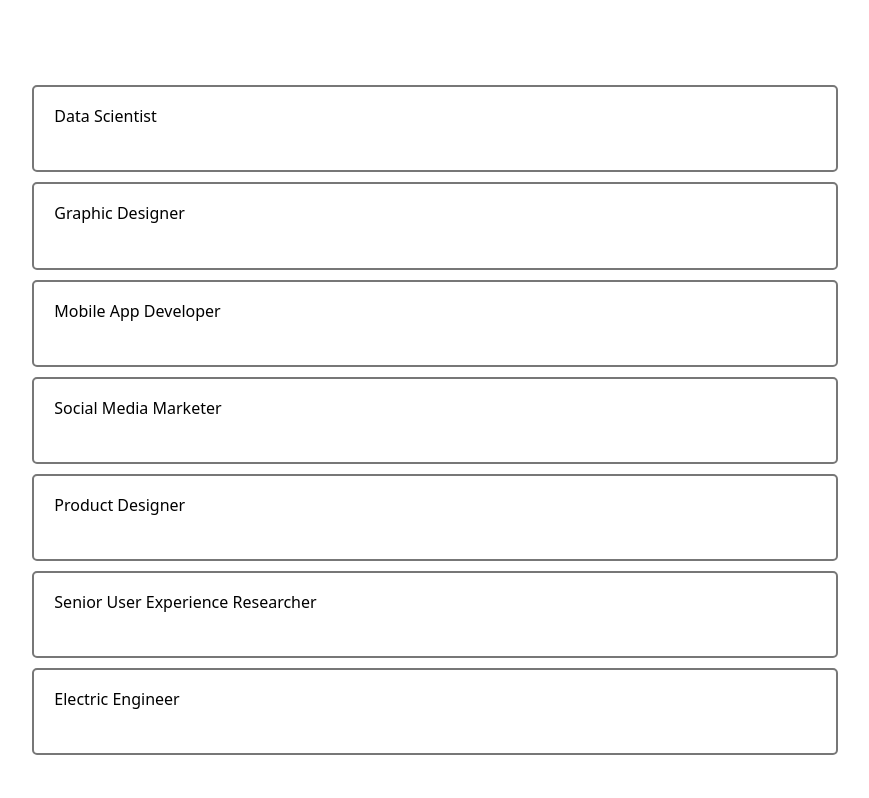
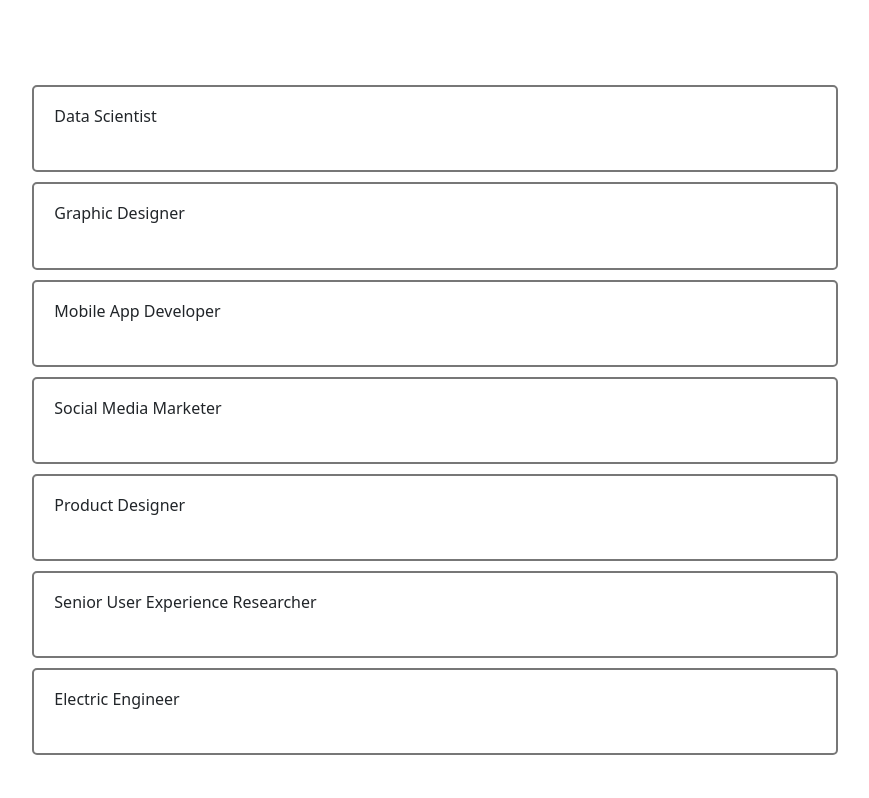
Before and after one commit to alentheguy/backbonejobapp2, a Django app: page /core/ in a window 1280 px wide. Shown: the part 2306-3104 px from the top of the page, without its empty margins (205-1074 px from the left). Run offline with Django 4.2, Linux system fonts and the light colour scheme.

Commit message:
made application page update color

```diff
--- a/core/static/css/styles.css
+++ b/core/static/css/styles.css
@@ -3,12 +3,13 @@ body {
 }
 .list-group {
   width: 100% !important;
+  color: #fff;
 }
 .list-group-item {
   margin-top:10px;
   border: 2px solid #777;
   padding: 20px;
-  color: #000;
+  color: var(--bs-list-group-color);
   cursor: pointer;
   transition: all 0.3s ease-in-out;
 }
@@ -18,7 +19,6 @@ body {
 }
 .list-group-item:hover {
   transform: scaleX(1.1);
-  background: #333;
   border: 2px solid #f15623;
   box-shadow: 0 0 10px rgba(241, 87, 35, 1);
 }
@@ -62,6 +62,5 @@ input::-webkit-inner-spin-button {
 }
 @include color-mode(dark) {
   .list-group-item {
-    color: #fff;
   }
 }
--- a/core/templates/index.html
+++ b/core/templates/index.html
@@ -70,7 +70,7 @@
                         <!-- Links to various job positions -->
                         <!-- Each list item represents a different job position -->
                         <a href="{% url 'datascientist' %}">
-                            <li class="list-group-item d-flex justify-content-between align-content-center">
+                            <li class="list-group-item d-flex justify-content-between align-content-center" style="color: var(--bs-list-group-color);">
                                 <div class="d-flex flex-row">
                                     <div class="ml-2">
                                         <h6 class="mb-0">Data Scientist</h6>
@@ -84,7 +84,7 @@
                         <!-- More job positions -->
                         <!-- Repeat similar structure for other job positions -->
                         <a href="{% url 'graphicdesigner' %}">
-                            <li class="list-group-item d-flex justify-content-between align-content-center">
+                            <li class="list-group-item d-flex justify-content-between align-content-center" style="color: var(--bs-list-group-color);">
                                 <div class="d-flex flex-row">
                                     <div class="ml-2">
                                         <h6 class="mb-0">Graphic Designer</h6>
@@ -96,7 +96,7 @@
                             </li>
                         </a>
                         <a href="{% url 'mobileappdev' %}">
-                            <li class="list-group-item d-flex justify-content-between align-content-center">
+                            <li class="list-group-item d-flex justify-content-between align-content-center" style="color: var(--bs-list-group-color);">
                                 <div class="d-flex flex-row">
                                     <div class="ml-2">
                                         <h6 class="mb-0">Mobile App Developer</h6>
@@ -108,7 +108,7 @@
                             </li>
                         </a>
                         <a href="{% url 'socialmedmarketer' %}">
-                            <li class="list-group-item d-flex justify-content-between align-content-center">
+                            <li class="list-group-item d-flex justify-content-between align-content-center" style="color: var(--bs-list-group-color);">
                                 <div class="d-flex flex-row">
                                     <div class="ml-2">
                                         <h6 class="mb-0">Social Media Marketer</h6>
@@ -120,7 +120,7 @@
                             </li>
                         </a>
                         <a href="{% url 'productdesigner' %}">
-                            <li class="list-group-item d-flex justify-content-between align-content-center">
+                            <li class="list-group-item d-flex justify-content-between align-content-center" style="color: var(--bs-list-group-color);">
                                 <div class="d-flex flex-row">
                                     <div class="ml-2">
                                         <h6 class="mb-0">Product Designer</h6>
@@ -132,7 +132,7 @@
                             </li>
                         </a>
                         <a href="{% url 'senuserexpresearch' %}">
-                            <li class="list-group-item d-flex justify-content-between align-content-center">
+                            <li class="list-group-item d-flex justify-content-between align-content-center" style="color: var(--bs-list-group-color);">
                                 <div class="d-flex flex-row">
                                     <div class="ml-2">
                                         <h6 class="mb-0">Senior User Experience Researcher</h6>
@@ -144,7 +144,7 @@
                             </li>
                         </a>
                         <a href="{% url 'electricengineer' %}">
-                            <li class="list-group-item d-flex justify-content-between align-content-center">
+                            <li class="list-group-item d-flex justify-content-between align-content-center" style="color: var(--bs-list-group-color);">
                                 <div class="d-flex flex-row">
                                     <div class="ml-2">
                                         <h6 class="mb-0">Electric Engineer</h6>
```
Also changed, not shown: core/templates/application.html (+13 -6 lines).
